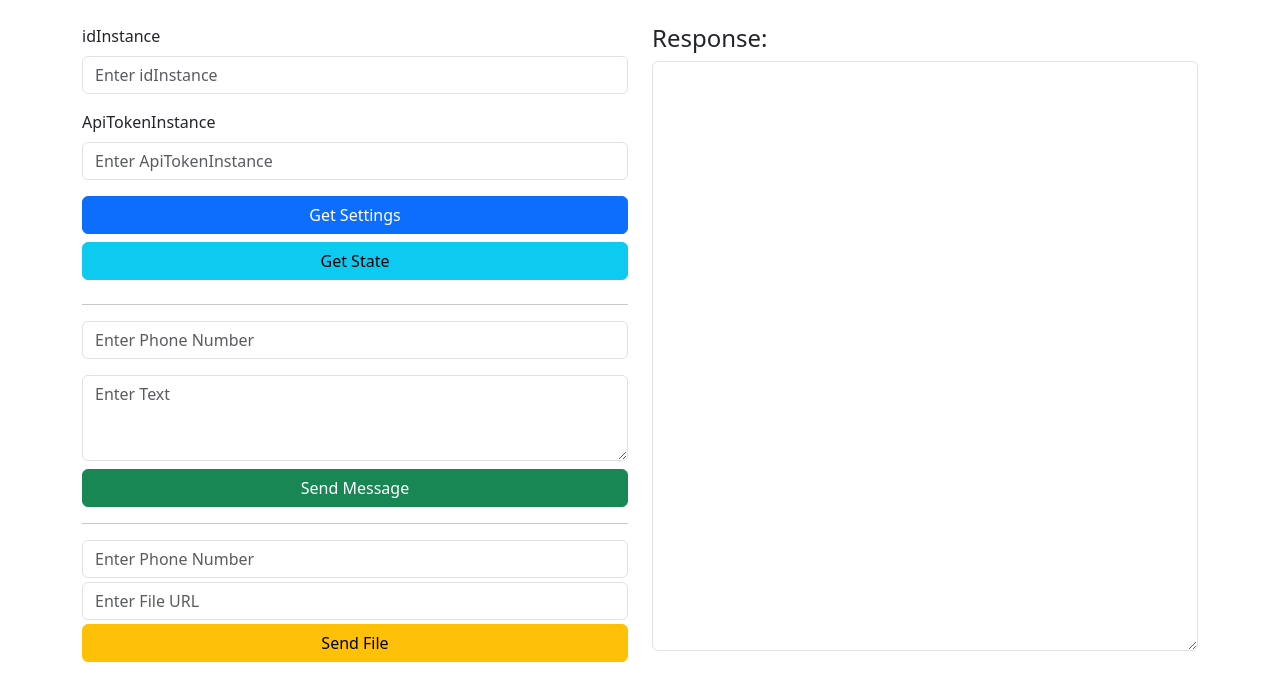
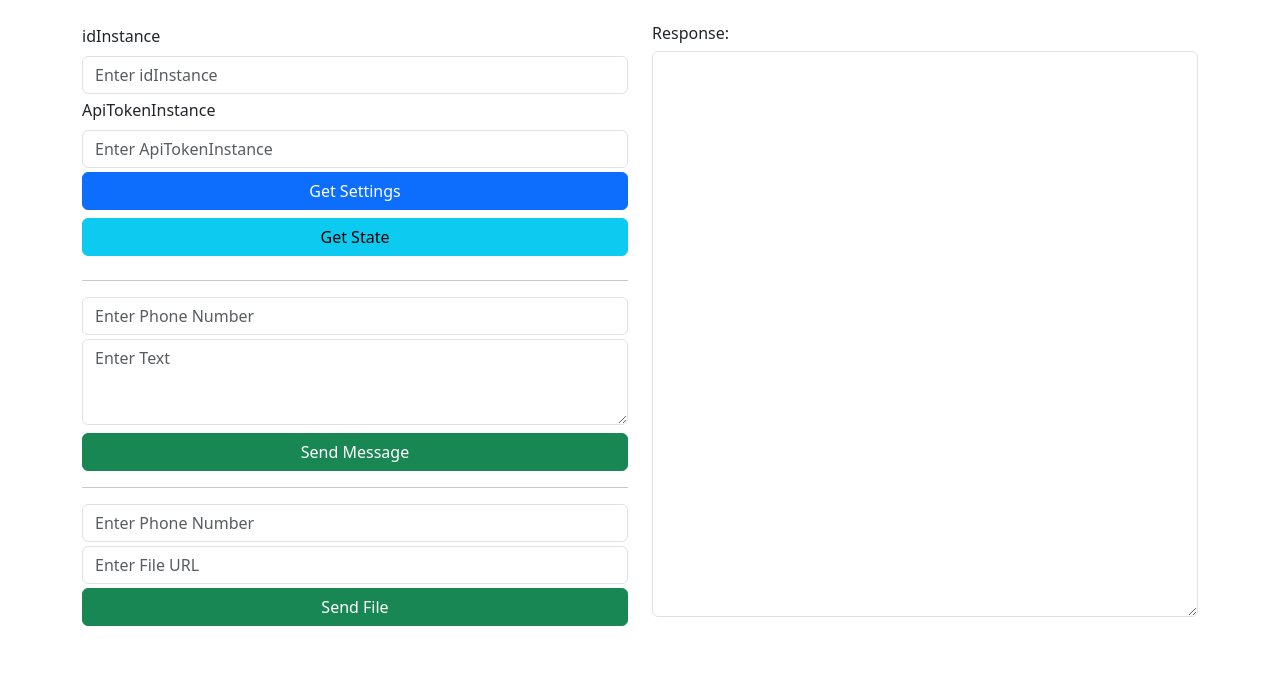
Before and after one commit to peible/green-api-task, a plain HTML site: page index.html in a window 1280 px wide. Drawn offline with nearby package versions, Linux system fonts and the light colour scheme.

Commit message:
small changes

```diff
--- a/index.html
+++ b/index.html
@@ -9,12 +9,12 @@
 <body class="container mt-4">
     <div class="row">
         <div class="col-md-6">
-            <div class="mb-3">
+            <div class="mb-1">
                 <label for="idInstance" class="form-label">idInstance</label>
                 <input type="text" id="idInstance" class="form-control" placeholder="Enter idInstance">
             </div>
 
-            <div class="mb-3">
+            <div class="mb-1">
                 <label for="apiTokenInstance" class="form-label">ApiTokenInstance</label>
                 <input type="text" id="apiTokenInstance" class="form-control" placeholder="Enter ApiTokenInstance">
             </div>
@@ -24,10 +24,12 @@
 
             <hr>
 
-            <div class="mb-3">
+            <div class="mb-1">
                 <input type="text" id="phoneNumber" class="form-control" placeholder="Enter Phone Number">
             </div>
+            <div class="mb-1">
             <textarea id="messageText" class="form-control mb-2" rows="3" placeholder="Enter Text"></textarea>
+            </div>
             <button class="btn btn-success w-100" onclick="sendMessage()">Send Message</button>
 
             <hr>
@@ -36,14 +38,14 @@
                 <input type="text" id="" class="form-control" placeholder="Enter Phone Number">
             </div>
             <div class="mb-1">
-            <input type="text" id="fileUrl" class="form-control" placeholder="Enter File URL">
+                <input type="text" id="fileUrl" class="form-control" placeholder="Enter File URL">
             </div>
-            <button class="btn btn-warning w-100" onclick="sendFileByUrl()">Send File</button>
+            <button class="btn btn-success w-100" onclick="sendFileByUrl()">Send File</button>
         </div>
 
         <div class="col-md-6">
-            <h4>Response:</h4>
-            <textarea id="response" class="form-control" rows="24" readonly></textarea>
+            <h6>Response:</h6>
+            <textarea id="response" class="form-control" rows="23" readonly></textarea>
         </div>
     </div>
     <script>
```
